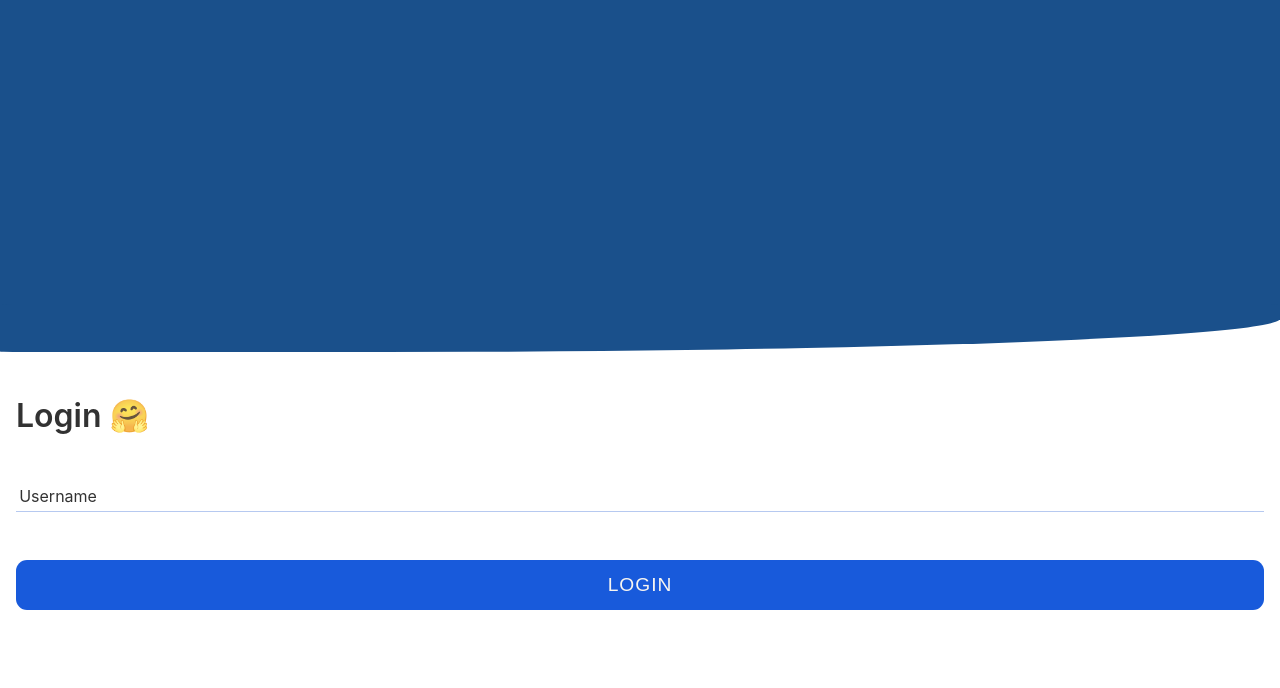
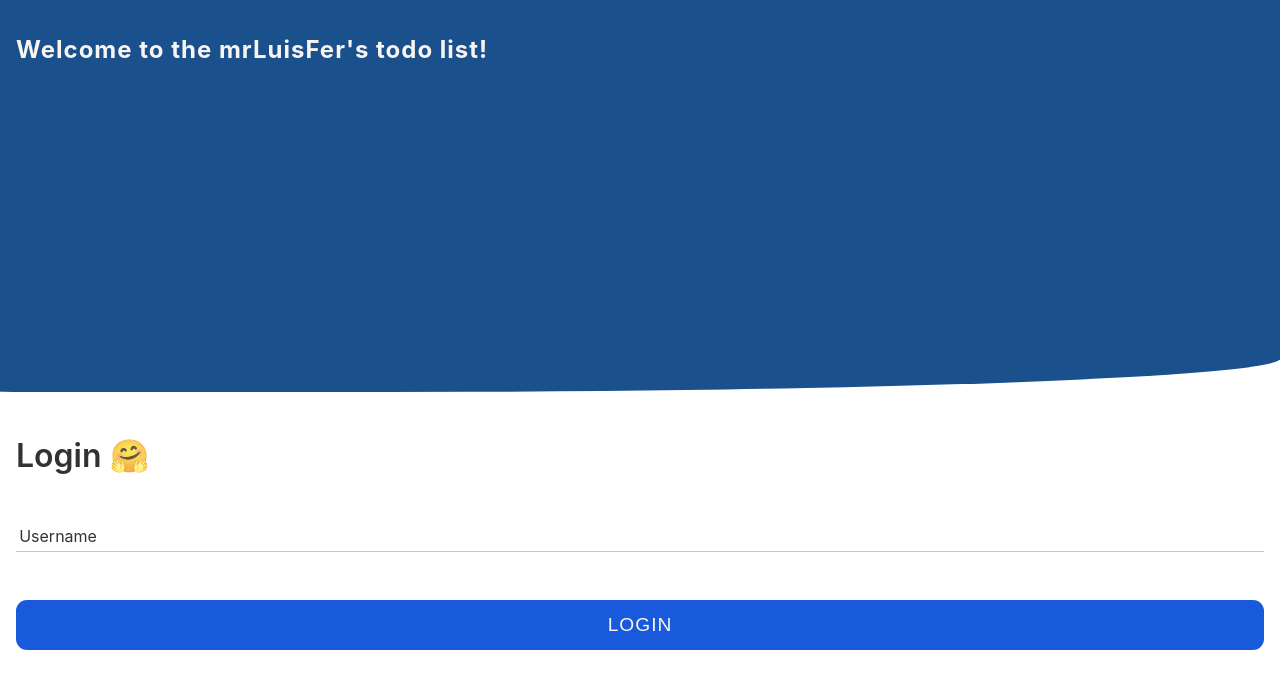
Before and after one commit to mrLuisFer/todolist, a React (Create React App) app: page / in a window 1280 px wide. Shown: the top 688 px of the page. Built offline with nearby package versions, Linux system fonts and the light colour scheme.

Commit message:
fix: Login separated by components

```diff
--- /dev/null
+++ b/src/styles/utils/buttonStyled.js
@@ -0,0 +1,12 @@
+import { css } from 'styled-components'
+
+export const buttonStyle = (
+  cursorStyle = 'pointer',
+  radius = 'var(--small-radius)'
+) => css`
+  border: none;
+  outline: none;
+  border-radius: ${radius};
+  line-height: 0;
+  cursor: ${cursorStyle};
+`
--- a/src/views/Login/Login.jsx
+++ b/src/views/Login/Login.jsx
@@ -1,28 +1,12 @@
 import React from 'react'
-import {
-  LoginBottomContent,
-  LoginContentInput,
-  LoginFormButton,
-  LoginFormInput,
-  LoginFormLabel,
-  LoginTitle,
-  LoginTopEmptyContent,
-} from './Login.styles'
+import LoginBottomContent from './LoginBottomContent/LoginBottomContent'
+import LoginTopContent from './LoginTopContent/LoginTopContent'
 
 export default function Login() {
   return (
     <section>
-      <LoginTopEmptyContent></LoginTopEmptyContent>
-      <LoginBottomContent>
-        <LoginTitle>Login 🤗</LoginTitle>
-        <LoginContentInput>
-          <div>
-            <LoginFormInput id='username-input' type='text' required />
-            <LoginFormLabel htmlFor='username-input'>Username</LoginFormLabel>
-          </div>
-          <LoginFormButton type='button'>LOGIN</LoginFormButton>
-        </LoginContentInput>
-      </LoginBottomContent>
+      <LoginTopContent></LoginTopContent>
+      <LoginBottomContent />
     </section>
   )
 }
--- /dev/null
+++ b/src/views/Login/LoginBottomContent/LoginBottomContent.jsx
@@ -0,0 +1,22 @@
+import React from 'react'
+import {
+  LoginBottomContentStyled,
+  LoginContentInput,
+  LoginFormButton,
+  LoginFormInput,
+  LoginFormLabel,
+  LoginTitle,
+} from './LoginBottomContent.styles'
+
+export default function LoginBottomContent() {
+  return (
+    <LoginBottomContentStyled>
+      <LoginTitle>Login 🤗</LoginTitle>
+      <LoginContentInput>
+        <LoginFormInput id='username-input' type='text' required />
+        <LoginFormLabel htmlFor='username-input'>Username</LoginFormLabel>
+        <LoginFormButton type='button'>LOGIN</LoginFormButton>
+      </LoginContentInput>
+    </LoginBottomContentStyled>
+  )
+}
--- a/src/views/Login/Login.styles.js
+++ b/src/views/Login/LoginBottomContent/LoginBottomContent.styles.js
@@ -1,35 +1,17 @@
 import styled from 'styled-components'
+import { buttonStyle } from 'styles/utils/buttonStyled'
 import { paddingLayout } from 'styles/utils/paddingLayout'
 
-export const LoginBottomContent = styled.section`
+export const LoginBottomContentStyled = styled.section`
   ${paddingLayout()}
 `
-
-export const LoginTopEmptyContent = styled.div`
-  height: 40vh;
-  width: 100%;
-  display: block;
-  position: relative;
-  background: var(--dark-purple);
-  margin-bottom: 3rem;
-
-  &::after {
-    content: ' ';
-    position: absolute;
-    bottom: -2rem;
-    height: 3rem;
-    background: var(--dark-purple);
-    width: 100%;
-    border-radius: 1% 1% 70%;
-  }
-`
-
 export const LoginTitle = styled.h1`
   font-size: 2rem;
   font-weight: 600;
   line-height: 2rem;
   margin-bottom: 3rem;
   opacity: 0.8;
+  display: inline-block;
 
   &:hover {
     opacity: 1;
@@ -81,19 +63,16 @@ export const LoginFormInput = styled.input`
 `
 
 export const LoginFormButton = styled.button`
-  border: none;
-  outline: none;
+  ${buttonStyle()}
+
   background: var(--purple-blue);
-  border-radius: var(--small-radius);
   color: var(--white);
   font-size: 1.2rem;
   width: 100%;
   height: 50px;
   text-align: center;
-  line-height: 0;
   letter-spacing: 1px;
   margin-top: 3rem;
-  cursor: pointer;
 
   &:hover {
     opacity: 0.9;
--- /dev/null
+++ b/src/views/Login/LoginTopContent/LoginTopContent.jsx
@@ -0,0 +1,39 @@
+import React, { useState } from 'react'
+
+import {
+  LoginTopContentStyled,
+  LoginTopTitle,
+  LoginSecreteMsg,
+  LoginSecreteMsgButton,
+} from './LoginTopContent.styles'
+
+export default function LoginTopContent() {
+  const [isSecretMsg, setIsSecretMsg] = useState(false)
+
+  const handleSecreteMsg = () => setIsSecretMsg(!isSecretMsg)
+
+  const closeSecretMsg = () => setIsSecretMsg(false)
+
+  return (
+    <LoginTopContentStyled>
+      <LoginTopTitle aria-hidden onClick={handleSecreteMsg}>
+        Welcome to the mrLuisFer's todo list!
+      </LoginTopTitle>
+      {isSecretMsg ? (
+        <LoginSecreteMsg>
+          <p>
+            This is a Todo created by LuisFer, adapted to the needs it represents as
+            Developer & Student. Obviously I could use already created
+            <br />
+            But why not?
+          </p>
+          <LoginSecreteMsgButton type='button' onClick={closeSecretMsg}>
+            Close message
+          </LoginSecreteMsgButton>
+        </LoginSecreteMsg>
+      ) : (
+        ''
+      )}
+    </LoginTopContentStyled>
+  )
+}
--- /dev/null
+++ b/src/views/Login/LoginTopContent/LoginTopContent.styles.js
@@ -0,0 +1,41 @@
+import styled from 'styled-components'
+import { buttonStyle } from 'styles/utils/buttonStyled'
+import { paddingLayout } from 'styles/utils/paddingLayout'
+
+export const LoginTopContentStyled = styled.div`
+  height: 45vh;
+  width: 100%;
+  display: block;
+  position: relative;
+  background: var(--dark-purple);
+  margin-bottom: 3rem;
+
+  ${paddingLayout()}
+
+  &::after {
+    content: ' ';
+    position: absolute;
+    bottom: -2rem;
+    height: 3rem;
+    background: var(--dark-purple);
+    width: 100%;
+    border-radius: 1% 1% 70%;
+    left: 0;
+  }
+`
+
+export const LoginTopTitle = styled.h1`
+  color: var(--white);
+  letter-spacing: 1px;
+  line-height: 1.5;
+`
+
+export const LoginSecreteMsg = styled.div`
+  margin-top: 0.5rem;
+  font-size: 0.9rem;
+  color: var(--light-blue);
+`
+
+export const LoginSecreteMsgButton = styled.button`
+  ${buttonStyle()}
+`
```
